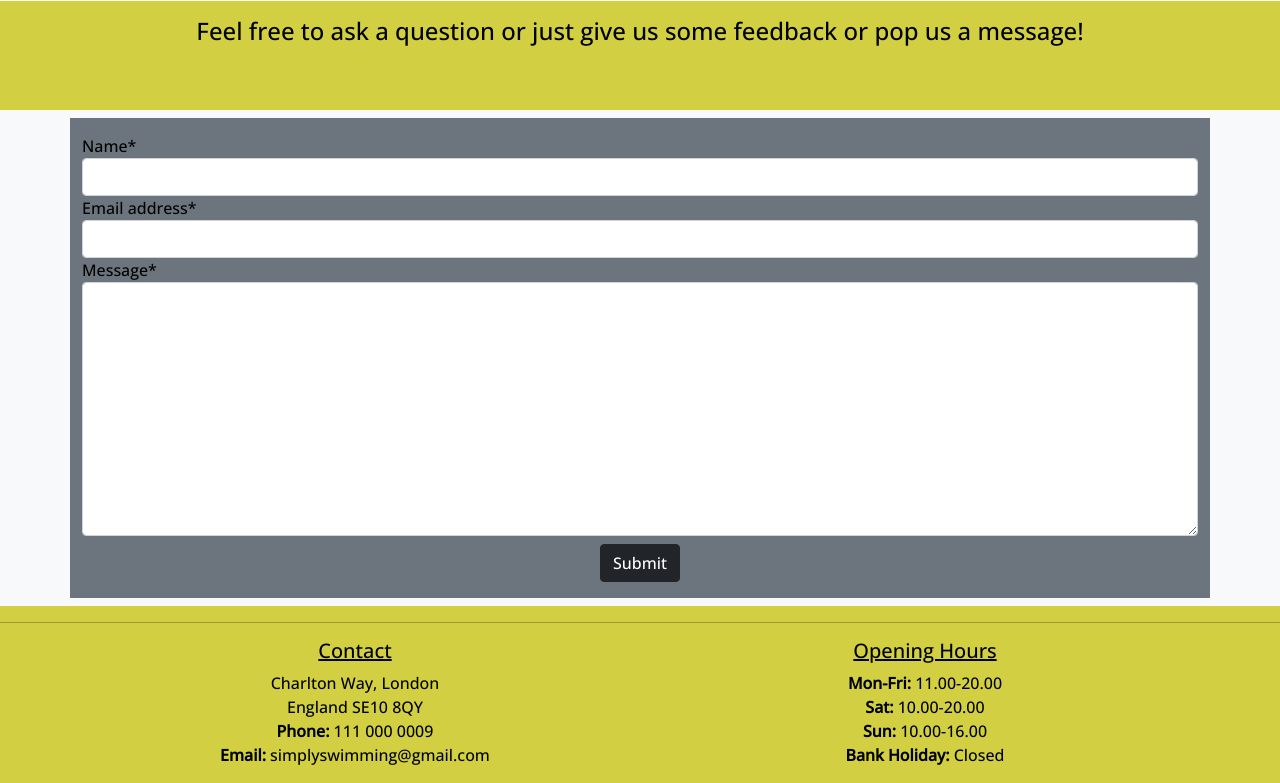
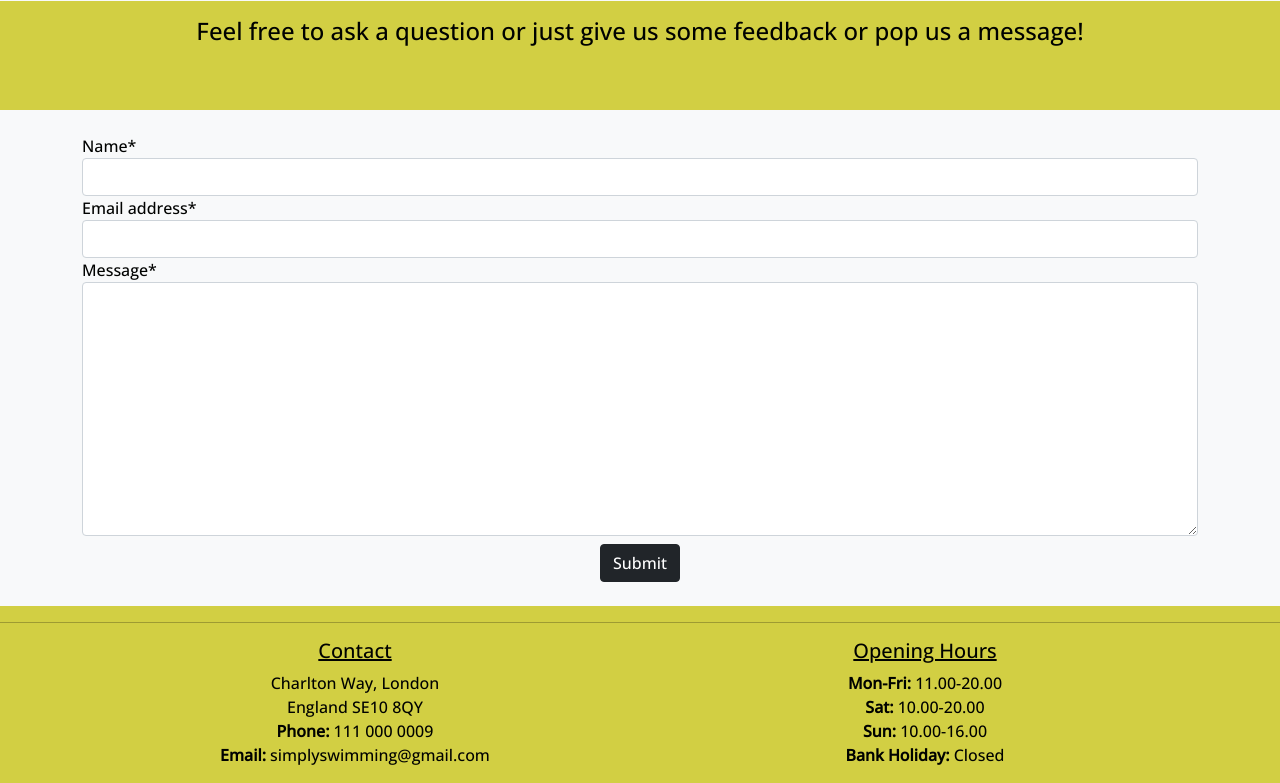
Before and after one commit to manasi1031/Simply-swimming, a Django app: page /contact/ in a window 1280 px wide. Shown: the part 387-1170 px from the top of the page. Run offline with Django 3.2, Linux system fonts and the light colour scheme; some libraries are stand-ins or nearby versions.

Commit message:
BS/CSS style changed for contact us form background

```diff
--- a/templates/contact.html
+++ b/templates/contact.html
@@ -31,7 +31,7 @@
 
 <!--Contact form-->
 <div class="bg-light py-2">
-    <div class="container py-2 bg-secondary">
+    <div class="container py-2 bg-light">
         <form id="form" method="post" class="mt-2">
             {{ form|crispy }}
             {% csrf_token %}
```
